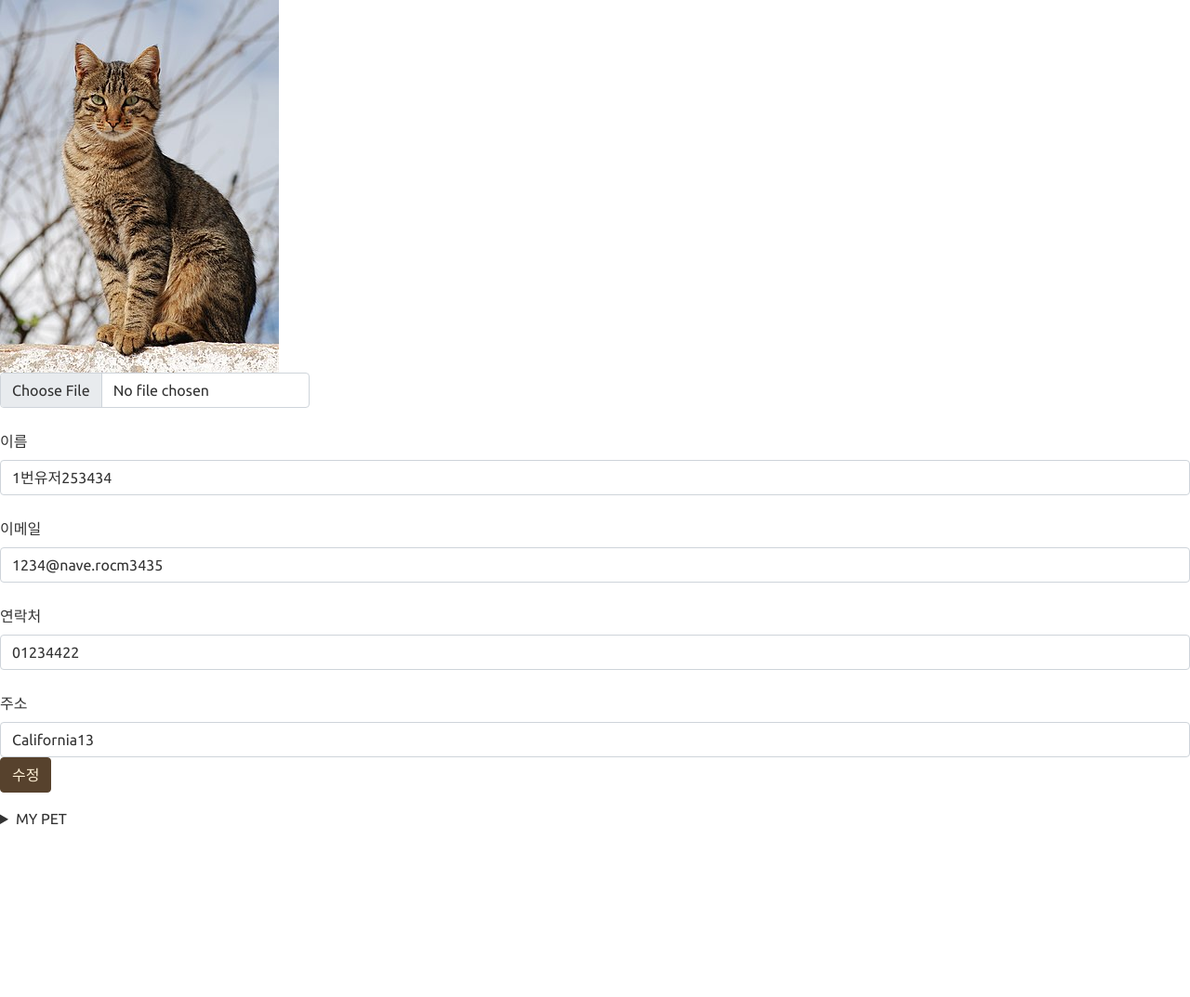
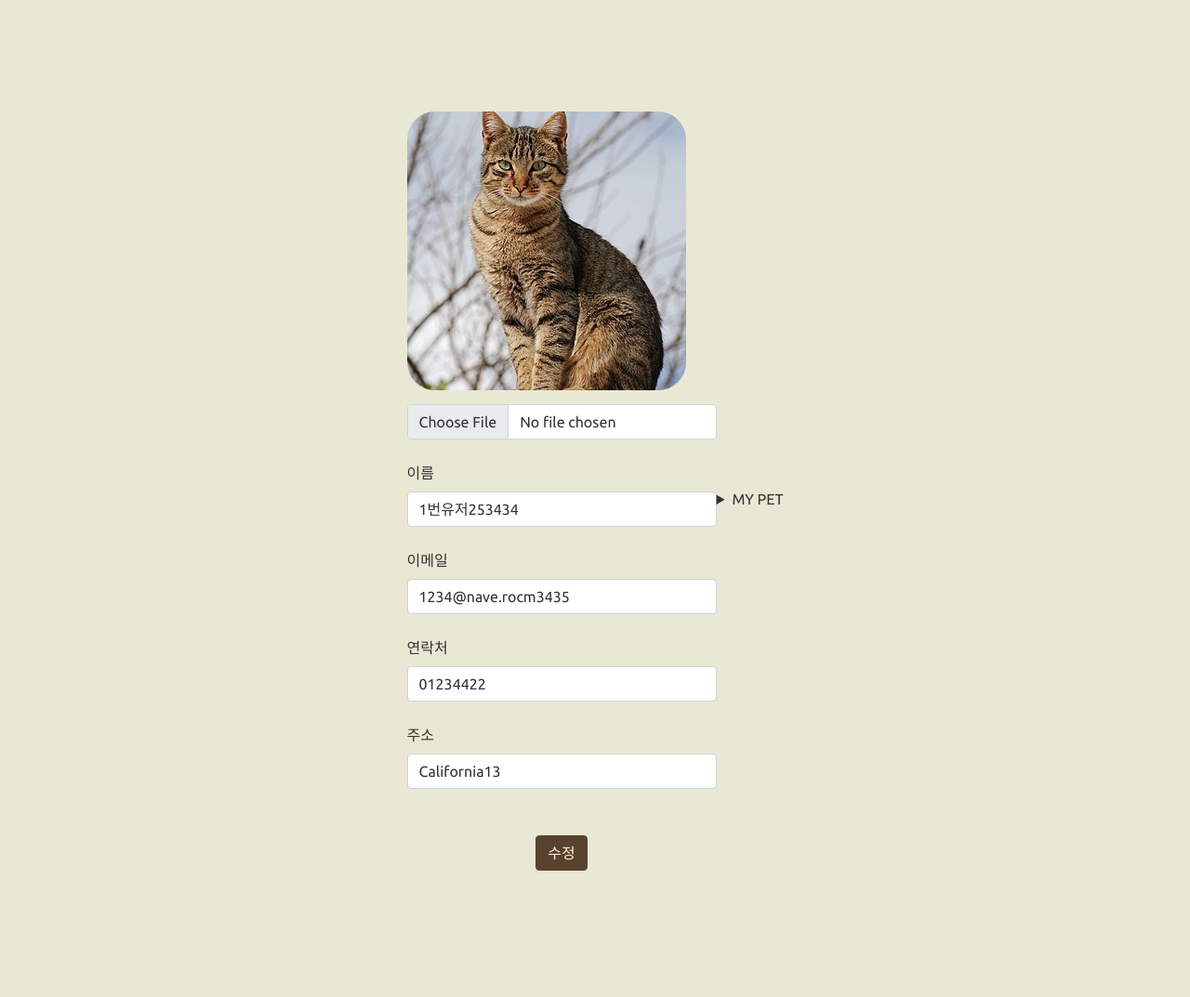
Before and after one commit to dd-q/proto2, a Django app: page /user/1/ in a window 1280 px wide. Shown: the whole page at 93% size. Before the commit the page ends 887 px from the top, so only its background shows below. Run offline with Django 3.2, Linux system fonts and the light colour scheme; data comes from the database, SQL or seed files in the repository; both versions use the stored data as it was after the commit.

Commit message:
디자인 중간점검 기능 OK

```diff
--- a/mypageapp/templates/mypageapp/user_profile.html
+++ b/mypageapp/templates/mypageapp/user_profile.html
@@ -2,17 +2,20 @@
     {% load static %}
     <head>
         <link rel="stylesheet" href="{% static 'css/style.css' %}">
+        <link rel="stylesheet" href="{% static 'css/user.css' %}" />
     </head>
-
+<body class="work-stage">
 <form method = "post" enctype="multipart/form-data">
     {% csrf_token %}
-    <div class="form-group">
+    <div class = "user_profile">
+        <div class="user_profile_img">
             <label for="profile_img">
-        <img class="image" src="/media/{{ form.profile_img.value }}"/>
+                <img class="image" src="/media/{{ form.profile_img.value }}" >
+        </div>
           <input type="file" class="form-control" name="profile_img" id="profile_img"
                 value="{{ form.profile_img.value | default_if_none:'' }}">
            </label>
-    </div>
+
 
         <div class="form-group">
             <label for="user_name" class="form-label mt-4">이름</label>
@@ -37,13 +40,19 @@
             <input type="text" class="form-control" name="user_addr" id="user_addr" placeholder="Address"
             value="{{ form.user_addr.value | default_if_none:'' }}">
         </div>
+        <div class = "modify_btn">
+            <input type = "submit" value = "수정" class='btn btn-primary'>
+        </div>
+    </div>
+</form>
+</body>
 
-    <input type = "submit" value = "수정" class='btn btn-primary'>
 
-</form>
 
+<div class="pet_info">
 <details>
     <summary>MY PET</summary>
+    <div class="pet_profile">
     <p>
         <h3> {{pet.pet_img | default_if_none:''}}</h3>
         <h3><small class="text-muted">PET : </small>{{pet.pet_name}}</h3>
@@ -55,4 +64,7 @@
             <a href = "{% url 'mypageapp:update_pet' user.id %}"><button type="submit" class='btn btn-primary'>MY PET 정보수정</button></a>
     </p>
 </details>
+</div>
+</div>
+
 </html>
--- a/mypageapp/views.py
+++ b/mypageapp/views.py
@@ -21,6 +21,8 @@ def update_user(request, id):
         form = UserForm(instance = profile)
         return render(request, 'mypageapp/user_profile.html', {'form':form, 'pet':pet},
         )
+
+
 
 # Q1해결. try/excetp 문 이용해서 한 계정에 pet 이 두 개 이상 등록되지 않도록.
 def create_pet(request, id):
--- /dev/null
+++ b/static/css/user.css
@@ -0,0 +1,40 @@
+body {
+    background: rgb(233, 232, 212);
+    display: flex;
+    justify-content: center;
+    align-items: center;
+    padding:120px;
+  }
+
+  .user_profile {
+
+    background: rgb(233, 232, 212);
+    overflow: auto;
+  }
+  .modify_btn{
+        align-items: center;
+        display: flex;
+        justify-content: center;
+        margin-top: 50px;
+  }
+
+  .user_profile_img{
+    align-items: center;
+    display: flex;
+    justify-content: center;
+    text-align: center;
+    margin-bottom: 15px;
+    object-fit: cover;
+    width: 300px;
+    height: 300px;
+    border-radius:10%;
+    overflow:hidden;
+    border: 4px #57422d;
+
+
+  }
+  .pet_profile {
+  }
+
+  .pet_info {
+  }
```
Also changed, not shown: db.sqlite3, media/300px-Cat_November_2010-1a_9qvmc19.jpg (added), media/pet_img/pet1.jpg (deleted), media/pet_img/pet1_HiMEGNO.jpg (deleted), media/pet_img/pet1_HkHNeHP.jpg (deleted), media/pet_img/pet1_TEItTUK.jpg (deleted), media/pet_img/pet1_bQAnq3h.jpg (deleted), media/pet_img/pet1_gDOqLwF.jpg (deleted), media/pet_img/pet1_hwZpMR1.jpg (deleted), media/pet_img/pet1_m59xxF8.jpg (deleted), media/pet_img/pet1_oUFAVOP.jpg (deleted), media/pet_img/pet1_rOlDfwA.jpg (deleted), media/냅다도망.jpg (deleted). Lines whose indentation alone changed are shown as unchanged.
